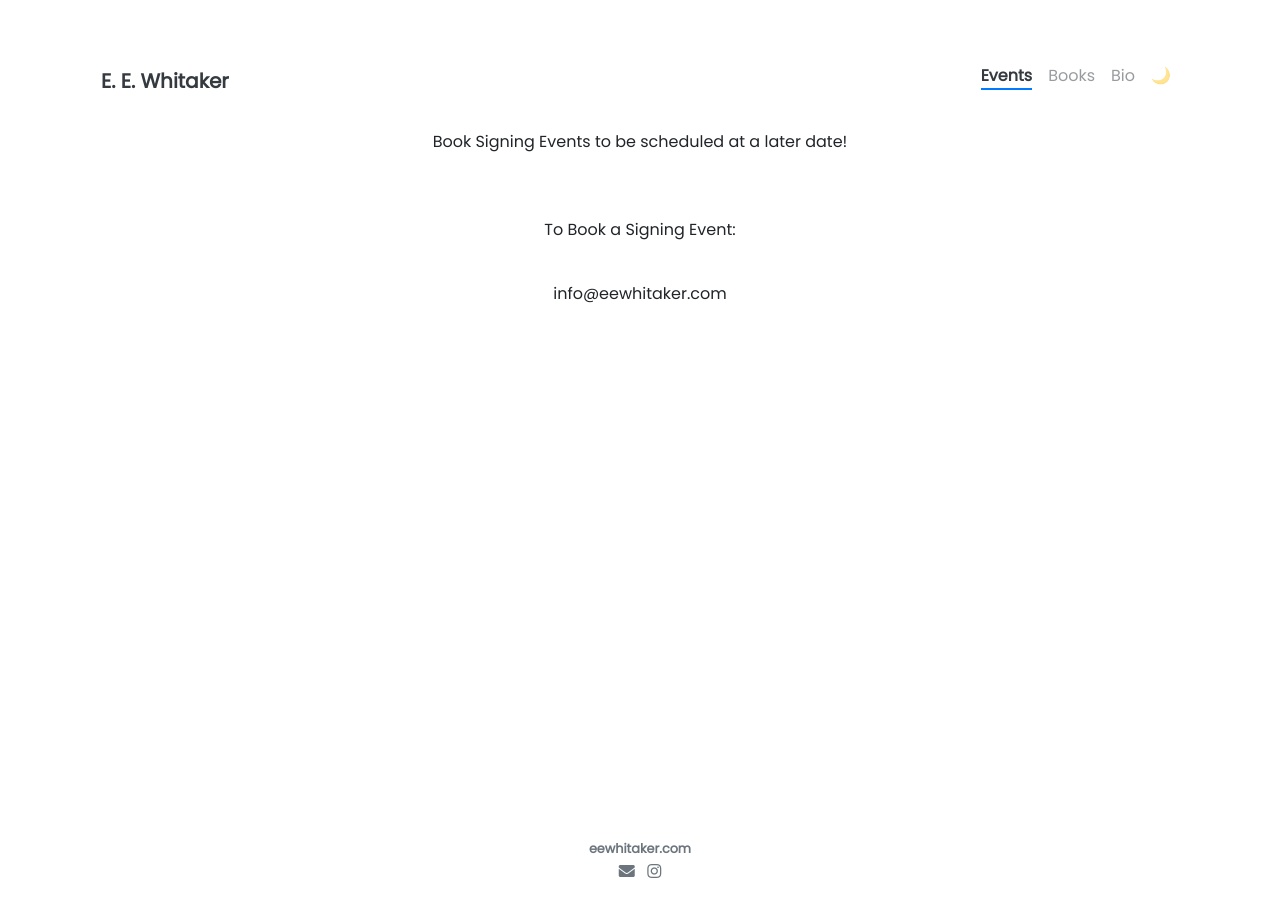
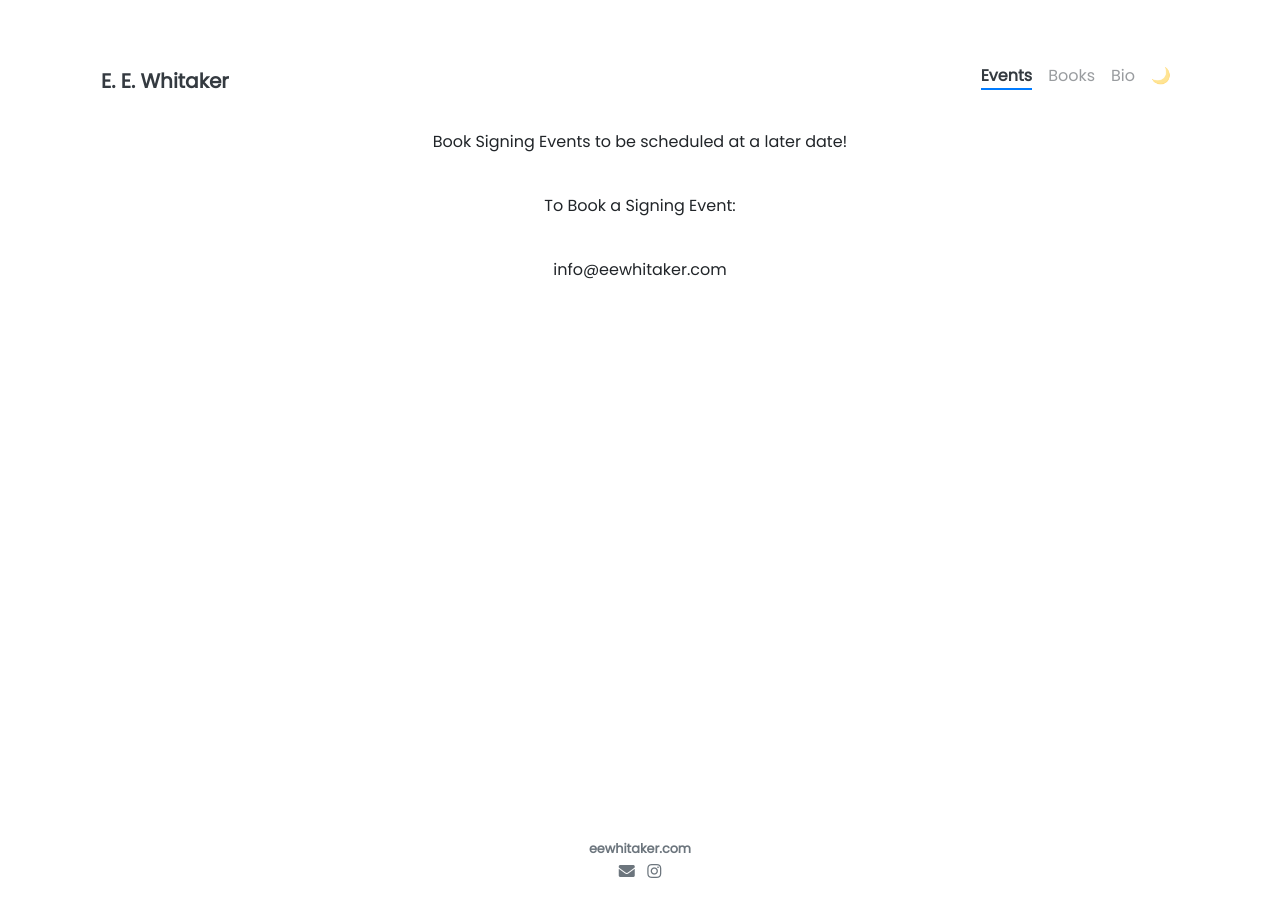
Before and after one commit to shua1337/shua1337.github.io, a Jekyll site: the page built from pages/Events.html, in a window 1280 px wide. Built offline with Jekyll 4.4.1, drawn with Linux system fonts in a browser that asks for light colours.

Commit message:
last change for email
last change for email

```diff
--- a/_includes/Events/index.html
+++ b/_includes/Events/index.html
@@ -1,5 +1,5 @@
 <section>
 <br><div><p style="text-align:center;">Book Signing Events to be scheduled at a later date!</p></div><br>
-<br><div><p style="text-align:center;">To Book a Signing Event:</p></div>
-<br><div><p style="text-align:center;">info@eewhitaker.com</p></div>
+<div><p style="text-align:center;">To Book a Signing Event:</p></div><br>
+<div><p style="text-align:center;">info@eewhitaker.com</p></div>
 </section>
```
